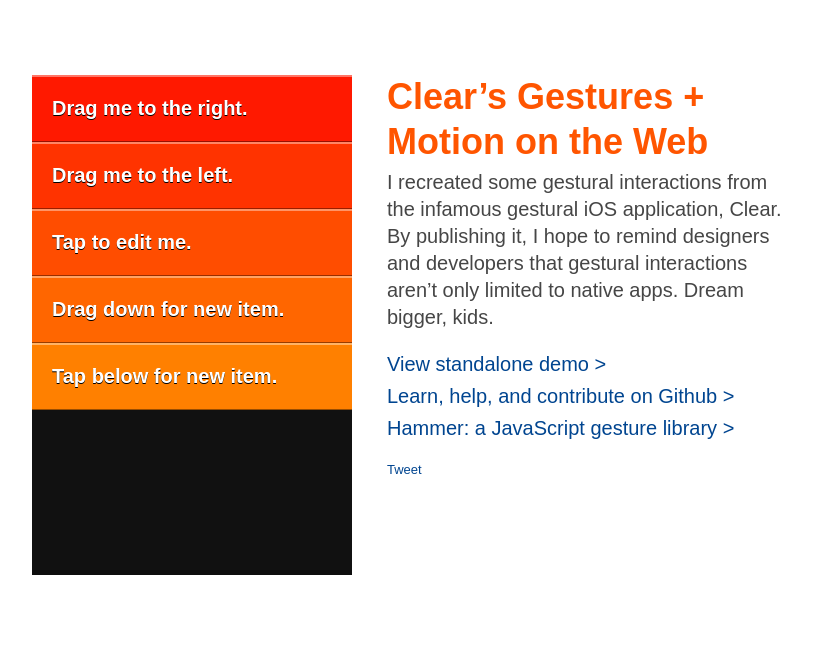
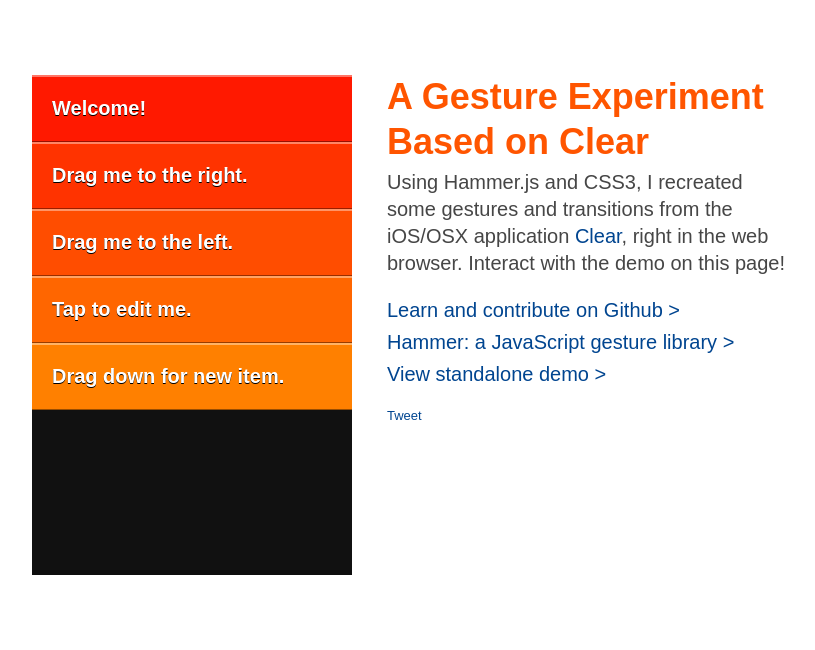
Before and after one commit to jvlahos/clear-web-gestures, a PHP site: page / in a window 1280 px wide. Shown: the part 42-692 px from the top of the page, without its empty margins (224-1039 px from the left). Run offline with PHP 8.4, Linux system fonts and the light colour scheme; some libraries are stand-ins or nearby versions.

Commit message:
trying to get this show on the road

```diff
--- a/_css/screen.css
+++ b/_css/screen.css
@@ -487,6 +487,8 @@
 @media (max-width: 768px) {
   #intro {
     padding-top: 30px;
+    max-width: 500px;
+    margin: 0 auto;
   }
 }
 @media (max-width: 540px) {
--- a/_demosrc/_js/clear.js
+++ b/_demosrc/_js/clear.js
@@ -49,11 +49,16 @@
 		wait = false;
 	}, 100);
 
+	setTimeout(function(){
+		$('.item-mod').eq(1).find('.item').addClass('bounce-once');
+	}, 500);
+
+	setTimeout(function(){
+		$('.bounce-once').removeClass('bounce-once');
+	}, 1500);
+
 	// Pull to Create Task - Drag Events
 	$(document).hammer({drag_min_distance: 0}).on('drag', '.mod', function(event){
-			if (event.gesture.deltaY > 67) {
-				event.gesture.deltaY = 67;
-			}
 			if (event.gesture.deltaY > 67 ) {
 				newItemTop.find('input').val('Release to Create Item');
 				$('body').css('margin-top', ((event.gesture.deltaY) - 67)+"px");
--- a/_demosrc/clear.css
+++ b/_demosrc/clear.css
@@ -35,8 +35,8 @@
 						opacity 0.2s ease-in-out 0s;
 }
 
-.item-mod:hover {
-	cursor: pointer;
+.item-mod:hover, .item:hover, input:hover {
+	cursor: pointer !important;
 }
 
 /*Make item container shrink and hide*/
@@ -82,6 +82,17 @@
 	font-family: sans-serif;
 	font-size: 20px;
 	font-weight: bold;
+}
+
+.item.bounce-once {
+	-webkit-animation: bounce-once 1s ease-in-out 0.2s;
+	-webkit-animation-fill-mode: forwards;
+}
+
+@-webkit-keyframes bounce-once {
+	0%, 20%, 50%, 80%, 100% {-webkit-transform: translateX(0);}
+	40% {-webkit-transform: translateX(67px);}
+	60% {-webkit-transform: translateX(15px);}
 }
 
 .slide-back {
@@ -160,9 +171,9 @@
 	-webkit-perspective-origin: 50% 0%;
 }
 
-body:not(.focus) #new-item-trigger:hover {
+/*body:not(.focus) #new-item-trigger:hover {
 	cursor: crosshair;
-}
+}*/
 
 body.focus #new-item-trigger:hover {
 	cursor: default;
@@ -182,7 +193,7 @@
 	-webkit-transition: none;
 }
 
-#new-item-trigger .hanger .item {
+/*#new-item-trigger .hanger .item {
 	background-color: hsl(30,100%,40%);
 	border-top: 2px solid hsl(30,100%,60%);
 	border-bottom: 1px solid hsl(30,100%,20%);
@@ -194,7 +205,7 @@
 
 body.focus #new-item-trigger:hover .hanger {
 	-webkit-transform: rotateX(-90deg);
-}
+}*/
 
 /*Hide the template for items*/
 #item-mod-template {
--- a/_demosrc/index.php
+++ b/_demosrc/index.php
@@ -16,8 +16,7 @@
 	</div>
 	<div id="mod" class="mod">
 		<?php
-
-			$itemsText = array("Drag me to the right.", "Drag me to the left.", "Tap to edit me.", "Drag down for new item.", "Tap below for new item.");
+			$itemsText = array("Welcome!", "Drag me to the right.", "Drag me to the left.", "Tap to edit me.", "Drag down for new item.");
 			$items = 5;
 			for ($i=1; $i<=$items; $i++) {
 				$hue = (30 / $items)*$i;
--- a/_src/screen.scss
+++ b/_src/screen.scss
@@ -114,6 +114,8 @@
 	}
 	@media (max-width: 768px) {
 		padding-top: 30px;
+		max-width: 500px;
+		margin: 0 auto;
 	}
 	@media (max-width: 540px) {
 		padding: 0; padding-top: 30px;
--- a/index.html
+++ b/index.html
@@ -7,7 +7,7 @@
 	<meta charset="utf-8">
 	<meta http-equiv="X-UA-Compatible" content="IE=edge,chrome=1">
 
-	<title>Clear&rsquo;s Gestures + Motion on the Web | Jeff Vlahos</title>
+	<title>A Gesture Experiment Based on Clear | Jeff Vlahos</title>
 	<meta name="description" content="">
 	<meta name="author" content="">
 
@@ -33,13 +33,12 @@
 			<iframe src="_demosrc/index.php"></iframe>
 		</article>
 		<article id="intro">
-			<h1>Clear&rsquo;s Gestures + Motion on the Web</h1>
-			<p>I recreated some gestural interactions from the infamous gestural iOS application, Clear. By publishing it, I hope to remind designers and developers that gestural interactions aren&rsquo;t only limited to native apps. Dream bigger, kids.</p>
+			<h1>A Gesture Experiment Based on Clear</h1>
+			<p>Using Hammer.js and CSS3, I recreated some gestures and transitions from the iOS/OSX application <a href="http://www.realmacsoftware.com/clear">Clear</a>, right in the web browser. Interact with the demo on this page!</p>
 			<p id="links">
+				<a href="https://github.com/jvlahos/clear-web-gestures">Learn and contribute on Github &gt;</a>
+				<a href="http://eightmedia.github.io/hammer.js/">Hammer: a JavaScript gesture library &gt;</a>
 				<a href="_demosrc/index.php">View standalone demo &gt;</a>
-				<!-- <a href="#story">Read more about this &gt;</a> -->
-				<a href="https://github.com/jvlahos/clear-web-gestures">Learn, help, and contribute on Github &gt;</a>
-				<a href="http://eightmedia.github.io/hammer.js/">Hammer: a JavaScript gesture library &gt;</a>
 			</p>
 			<div id="share">
 				<a href="https://twitter.com/share" class="twitter-share-button" data-url="http://www.jeffvlahos.com/clear" data-via="jeffvlahos">Tweet</a>
@@ -53,28 +52,6 @@
 		<a href="http://www.realmacsoftware.com/clear/">Clear</a> is an application by <a href="http://www.realmacsoftware.com/">RealMacSoftware</a>, available for <a href="http://www.realmacsoftware.com/redirects/clear-mac/appstore">Mac</a> and <a href="http://www.realmacsoftware.com/redirects/clear/appstore">iPhone</a>.
 	</footer>
 
-	<!--
-	<section id="story" name="story">
-		<h2>Gestures &amp; the Web</h2>
-		<p>One thing we all can’t deny is the gestural prowess of native touch applications. Applications like the to-do app <a>Clear</a> offer exceptional, unique gestural experiences, and delightful animations and motion that follow. For the most part, those types of experiences are primarily only seen in native applications. As a designer of web experiences that are increasingly crossing into mobile territory, it’s disheartening to not be thinking about the use of gestures more often.</p>
-
-		<p>In order to try to offset that empty feeling, I set out to see if I could attain some gestural extremes by replicating some of iOS app Clear’s gestures and motion, in the web browser.</p>
-
-		<h2>Faked it ‘til I could make it</h2>
-		<p>My first idea was a hack inspired by the above Forecast.io scroller. Forecast.io’s scroller is a viewport-wide container (320px) holding much wider contents (~1000px+), thus creating a <code>x-overflow</code> region that the user can natively scroll. I was fascinated and curious by its native web simplicity, which led to a question: what if the contents were just a single pixel wider instead of 1000px wider? So I gave it a try.</p>
-
-		<p>The result: with only an indiscernible pixel and <code>-webkit-overflow-scrolling: touch;</code>, the container became a native, gestural object that the user could pull left and right, and it would automatically bounce back. Next, I bound jQuery scroll events to those containers, and triggered CSS animations and transition events based on scroll positions. For example, if the item was released greater than 50px to the right, then I triggered the series of actions to complete that item.</p>
-
-		<p>It was an interesting discovery, and I was fascinated by the native-ness of it. The technique of using a jQuery scroll event quickly became unsustainable though, but it got me attempting to make a gestural experience with just the tools I knew at the time.</p>
-
-		<h2>Utilizing Hammer.js</h2>
-		<p>Transitioning the code I had written based on scroll positions over to a Javascript gesture library was incredibly simple and rewarding. <a>Hammer.js</a> is a plugin that opens up a whole new world of gestural possibilities. I found it to be lightweight, and really simple to use, understand, and experiment with.</p>
-
-		<h2>Conclusion</h2>
-		<p>I’ve tried to accomplish an extreme here, of course. I’ve certainly not attained the fidelity of experience found in the native Clear application, but I hope this entices designers to begin to think more about what kinds of simple gestural experiences and accents that can be introduced to the web now, and increasingly more in the future.</p>
-	</section>
--->
-
 <script src="https://ajax.googleapis.com/ajax/libs/jquery/1.10.1/jquery.min.js"></script>
 <div id="fb-root"></div>
 <script>(function(d, s, id) {
```
Also changed, not shown: favicon.ico (added).
